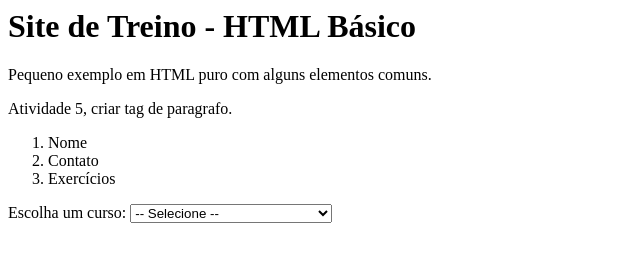
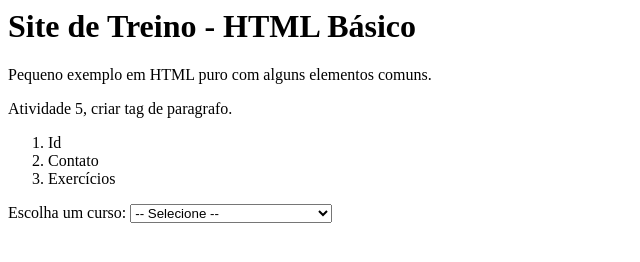
Before and after one commit to priscilaneiva/SITE_TREINO_FRONT, a plain HTML site: page index.html in a window 1280 px wide. Shown: the full height of the page, 0-640 px from the left. Drawn offline with Linux system fonts and the light colour scheme.

Commit message:
Update index.html

```diff
--- a/index.html
+++ b/index.html
@@ -4,7 +4,7 @@
 
 <nav>
    <ol>
-      <li>Nome</li>
+      <li>Id</li>
       <li>Contato</li>
       <li>Exercícios</li>
    </ol>
```
